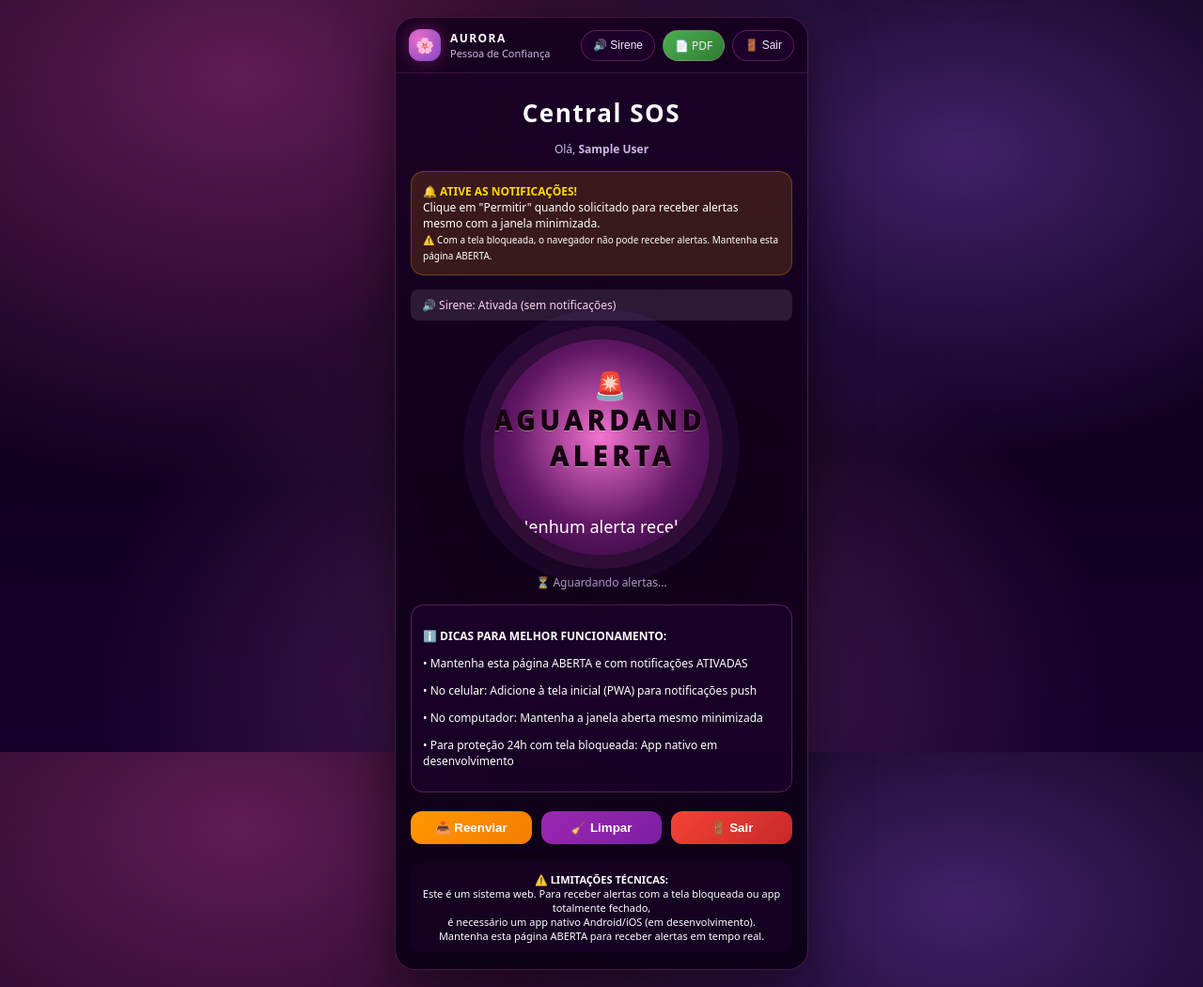
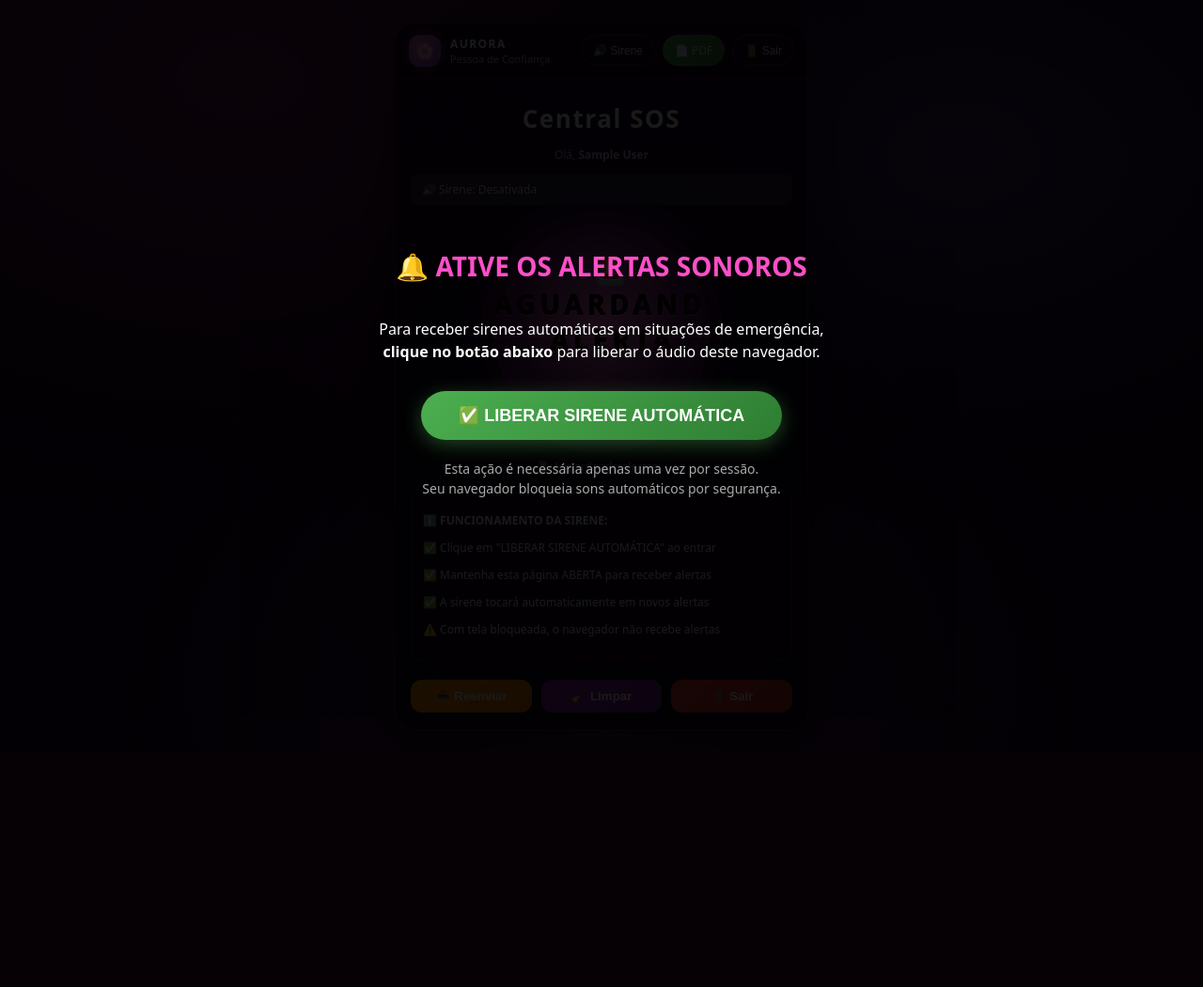
Before and after one commit to salveci2022/aurora_mulher_segura, a Flask app: template templates/panel_trusted.html in a window 1280 px wide. Shown: the whole page at 94% size. After the commit the page ends 758 px from the top, so only its background shows below. Run offline with Flask 3, Linux system fonts and the light colour scheme; the template is opened without the code that fills it: most values are stand-ins (such as "Sample title", 1, 10 or a date in 2020).

Commit message:
add arquivos no repo

```diff
--- a/templates/panel_trusted.html
+++ b/templates/panel_trusted.html
@@ -251,9 +251,76 @@
             border: 1px solid rgba(255, 98, 212, 0.28);
             font-size: 12px;
         }
+        .unlock-audio {
+            position: fixed;
+            top: 0;
+            left: 0;
+            width: 100%;
+            height: 100%;
+            background: rgba(0, 0, 0, 0.9);
+            display: flex;
+            flex-direction: column;
+            justify-content: center;
+            align-items: center;
+            z-index: 9999;
+            text-align: center;
+            padding: 20px;
+        }
+        .unlock-audio h2 {
+            font-size: 28px;
+            margin-bottom: 20px;
+            color: #ff4fc8;
+        }
+        .unlock-audio p {
+            font-size: 16px;
+            margin-bottom: 30px;
+            max-width: 500px;
+            line-height: 1.5;
+        }
+        .unlock-btn {
+            background: linear-gradient(135deg, #4caf50, #2e7d32);
+            color: white;
+            border: none;
+            padding: 15px 40px;
+            font-size: 18px;
+            font-weight: bold;
+            border-radius: 50px;
+            cursor: pointer;
+            transition: all 0.3s;
+            box-shadow: 0 5px 20px rgba(76, 175, 80, 0.4);
+        }
+        .unlock-btn:hover {
+            transform: scale(1.05);
+            box-shadow: 0 8px 25px rgba(76, 175, 80, 0.6);
+        }
+        .flash-screen {
+            position: fixed;
+            top: 0;
+            left: 0;
+            width: 100%;
+            height: 100%;
+            background: rgba(255, 0, 0, 0.3);
+            z-index: 9998;
+            display: none;
+            pointer-events: none;
+        }
     </style>
 </head>
 <body class="aurora-bg">
+    <!-- TELA DE DESBLOQUEIO DE ÁUDIO (APARECE NO PRIMEIRO ACESSO) -->
+    <div id="unlockAudioModal" class="unlock-audio">
+        <h2>🔔 ATIVE OS ALERTAS SONOROS</h2>
+        <p>Para receber sirenes automáticas em situações de emergência,<br><strong>clique no botão abaixo</strong> para liberar o áudio deste navegador.</p>
+        <button id="unlockAudioBtn" class="unlock-btn">✅ LIBERAR SIRENE AUTOMÁTICA</button>
+        <p style="margin-top: 20px; font-size: 14px; color: #aaa;">
+            Esta ação é necessária apenas uma vez por sessão.<br>
+            Seu navegador bloqueia sons automáticos por segurança.
+        </p>
+    </div>
+
+    <!-- EFEITO VISUAL DE ALERTA (FALLBACK QUANDO ÁUDIO BLOQUEADO) -->
+    <div id="flashScreen" class="flash-screen"></div>
+
     <div class="center-wrap">
         <div class="aurora-card">
             <div class="topbar">
@@ -274,13 +341,6 @@
             <div class="content">
                 <h1 class="h1">Central SOS</h1>
                 <p class="center muted small">Olá, <strong>{{ display_name }}</strong></p>
-
-                <!-- AVISO IMPORTANTE PARA NOTIFICAÇÕES -->
-                <div class="warning-box">
-                    <strong>🔔 ATIVE AS NOTIFICAÇÕES!</strong><br>
-                    Clique em "Permitir" quando solicitado para receber alertas mesmo com a janela minimizada.<br>
-                    <small>⚠️ Com a tela bloqueada, o navegador não pode receber alertas. Mantenha esta página ABERTA.</small>
-                </div>
 
                 <div id="sirenStatus" class="siren-status">
                     🔊 Sirene: <span id="sirenStatusText">Desativada</span>
@@ -307,11 +367,11 @@
 
                 <!-- DICAS IMPORTANTES -->
                 <div class="info-box">
-                    <p class="small"><strong>ℹ️ DICAS PARA MELHOR FUNCIONAMENTO:</strong></p>
-                    <p class="small">• Mantenha esta página ABERTA e com notificações ATIVADAS</p>
-                    <p class="small">• No celular: Adicione à tela inicial (PWA) para notificações push</p>
-                    <p class="small">• No computador: Mantenha a janela aberta mesmo minimizada</p>
-                    <p class="small">• Para proteção 24h com tela bloqueada: App nativo em desenvolvimento</p>
+                    <p class="small"><strong>ℹ️ FUNCIONAMENTO DA SIRENE:</strong></p>
+                    <p class="small">✅ Clique em "LIBERAR SIRENE AUTOMÁTICA" ao entrar</p>
+                    <p class="small">✅ Mantenha esta página ABERTA para receber alertas</p>
+                    <p class="small">✅ A sirene tocará automaticamente em novos alertas</p>
+                    <p class="small">⚠️ Com tela bloqueada, o navegador não recebe alertas</p>
                 </div>
 
                 <!-- Botões de Ação -->
@@ -320,14 +380,6 @@
                     <button class="btn-action btn-limpar" onclick="limparAlerta()">🧹 Limpar</button>
                     <button class="btn-action btn-sair" onclick="sairSistema()">🚪 Sair</button>
                 </div>
-
-                <!-- AVISO DE LIMITAÇÕES -->
-                <div style="text-align:center;margin-top:20px;padding:10px;background:rgba(40,0,60,0.3);border-radius:10px;font-size:11px;">
-                    <strong>⚠️ LIMITAÇÕES TÉCNICAS:</strong><br>
-                    Este é um sistema web. Para receber alertas com a tela bloqueada ou app totalmente fechado,<br>
-                    é necessário um app nativo Android/iOS (em desenvolvimento).<br>
-                    Mantenha esta página ABERTA para receber alertas em tempo real.
-                </div>
             </div>
         </div>
     </div>
@@ -335,72 +387,146 @@
     <audio id="sirenSound" src="https://assets.mixkit.co/sfx/preview/mixkit-alarm-digital-clock-beep-989.mp3" preload="auto"></audio>
 
     <script>
-        const siren = document.getElementById('sirenSound');
+        // ===== INICIALIZAÇÃO DO CONTEXTO DE ÁUDIO (SOLUÇÃO DEFINITIVA) =====
+        let audioContext = null;
         let sirenUnlocked = false;
+        let sirenAudio = null;
         let lastAlertId = null;
         let alertaAtual = null;
         const alertButton = document.getElementById('alertButton');
+        const unlockModal = document.getElementById('unlockAudioModal');
+        const unlockBtn = document.getElementById('unlockAudioBtn');
+        const flashScreen = document.getElementById('flashScreen');
 
-        // ===== NOTIFICAÇÕES DE ÁREA DE TRABALHO =====
-        function requestNotificationPermission() {
-            if (!('Notification' in window)) {
-                console.log('⚠️ Este navegador não suporta notificações');
+        // Inicializar áudio no primeiro clique da página (não só no botão)
+        document.addEventListener('click', initAudioContext, { once: true });
+        unlockBtn.addEventListener('click', initAudioContext);
+
+        function initAudioContext() {
+            // Criar contexto de áudio (Web Audio API)
+            if (!audioContext) {
+                window.AudioContext = window.AudioContext || window.webkitAudioContext;
+                if (window.AudioContext) {
+                    audioContext = new AudioContext();
+                    console.log('✅ Contexto de áudio inicializado');
+                }
+            }
+
+            // Carregar e preparar o áudio da sirene
+            if (!sirenAudio) {
+                const audioElement = document.getElementById('sirenSound');
+                sirenAudio = audioElement;
+
+                // Garantir que o áudio está carregado
+                audioElement.load();
+
+                // Configurar para tocar quando desbloqueado
+                audioElement.volume = 1.0;
+            }
+
+            // Marcar como desbloqueado
+            sirenUnlocked = true;
+            document.getElementById('sirenStatusText').textContent = 'Ativada ✓';
+            unlockModal.style.display = 'none';
+            console.log('✅ Áudio desbloqueado com sucesso!');
+
+            // Testar sirene imediatamente para confirmar
+            setTimeout(() => {
+                playSiren();
+                setTimeout(() => {
+                    if (sirenAudio && !sirenAudio.paused) {
+                        sirenAudio.pause();
+                        sirenAudio.currentTime = 0;
+                    }
+                }, 1000);
+            }, 500);
+        }
+
+        // ===== FUNÇÃO DE TOCAR SIRENE (COM FALLBACK VISUAL) =====
+        function playSiren() {
+            if (!sirenUnlocked) {
+                console.warn('⚠️ Sirene bloqueada - usuário não desbloqueou o áudio');
+                triggerVisualAlert();
                 return;
             }
 
-            if (Notification.permission !== 'granted') {
-                Notification.requestPermission().then(permission => {
-                    if (permission === 'granted') {
-                        console.log('✅ Permissão de notificação concedida');
-                        document.getElementById('sirenStatusText').textContent = 'Ativada + Notificações';
-                    } else {
-                        console.log('❌ Permissão de notificação negada');
-                        document.getElementById('sirenStatusText').textContent = 'Ativada (sem notificações)';
+            try {
+                // Método 1: Web Audio API (mais confiável)
+                if (audioContext && sirenAudio) {
+                    const source = audioContext.createMediaElementSource(sirenAudio);
+                    source.connect(audioContext.destination);
+
+                    // Garantir que o áudio está no início
+                    if (sirenAudio.currentTime > 0) {
+                        sirenAudio.currentTime = 0;
                     }
-                });
+
+                    // Tocar com volume máximo
+                    sirenAudio.volume = 1.0;
+                    sirenAudio.play().catch(e => {
+                        console.error('❌ Erro ao tocar sirene:', e);
+                        triggerVisualAlert();
+                    });
+
+                    console.log('🔊 Sirene tocando via Web Audio API');
+                    return;
+                }
+
+                // Método 2: Áudio padrão (fallback)
+                const siren = document.getElementById('sirenSound');
+                if (siren) {
+                    siren.volume = 1.0;
+                    if (siren.currentTime > 0) {
+                        siren.currentTime = 0;
+                    }
+                    siren.play().catch(e => {
+                        console.error('❌ Erro ao tocar sirene:', e);
+                        triggerVisualAlert();
+                    });
+                    console.log('🔊 Sirene tocando via HTMLAudioElement');
+                }
+            } catch (e) {
+                console.error('❌ Erro crítico ao tocar sirene:', e);
+                triggerVisualAlert();
             }
         }
 
-        function showDesktopNotification(alert) {
-            if (!('Notification' in window) || Notification.permission !== 'granted') {
+        // ===== FALLBACK VISUAL QUANDO ÁUDIO BLOQUEADO =====
+        function triggerVisualAlert() {
+            // Piscar tela vermelha
+            flashScreen.style.display = 'block';
+            flashScreen.style.opacity = '0.3';
+
+            // Animação de piscar 3 vezes
+            let count = 0;
+            const interval = setInterval(() => {
+                flashScreen.style.opacity = flashScreen.style.opacity === '0.3' ? '0' : '0.3';
+                count++;
+                if (count >= 6) { // 3 piscadas completas
+                    clearInterval(interval);
+                    setTimeout(() => {
+                        flashScreen.style.display = 'none';
+                    }, 300);
+                }
+            }, 300);
+
+            // Vibrar dispositivo se disponível
+            if (navigator.vibrate) {
+                navigator.vibrate([500, 200, 500, 200, 500]);
+            }
+
+            console.log('🚨 Alerta visual ativado (áudio bloqueado)');
+        }
+
+        // ===== FUNÇÕES EXISTENTES (ATUALIZADAS) =====
+        function testSiren() {
+            if (!sirenUnlocked) {
+                alert('⚠️ Primeiro clique no botão "LIBERAR SIRENE AUTOMÁTICA" na tela inicial!');
                 return;
             }
 
-            const notification = new Notification('🚨 ALERTA DE EMERGÊNCIA', {
-                body: `De: ${alert.name}\nSituação: ${alert.situation}\nClique para ver no mapa`,
-                icon: '/static/icon-192.png',
-                badge: '/static/icon-192.png',
-                requireInteraction: true,
-                silent: false
-            });
-
-            // Foco na janela quando clicar na notificação
-            notification.onclick = function() {
-                window.focus();
-                this.close();
-            };
-
-            // Tocar sirene mesmo com notificação
-            setTimeout(() => {
-                playSiren();
-            }, 500);
-        }
-
-        // Chamar ao carregar a página
-        document.addEventListener('DOMContentLoaded', requestNotificationPermission);
-
-        function testSiren() {
-            sirenUnlocked = true;
-            siren.play().catch(e => console.log('Áudio bloqueado:', e));
-            alert('🔊 Sirene testada!\n\nO áudio está liberado para alertas futuros.');
-            document.getElementById('sirenStatusText').textContent = 'Ativada';
-            requestNotificationPermission(); // Solicitar notificações ao testar sirene
-        }
-
-        function playSiren() {
-            if (sirenUnlocked) {
-                siren.play().catch(e => console.log('Erro ao tocar sirene:', e));
-            }
+            playSiren();
+            alert('🔊 Sirene testada com sucesso!\n\nA sirene tocará automaticamente em novos alertas.');
         }
 
         function updateAlerts() {
@@ -417,8 +543,8 @@
                         lastAlertId = alert.id;
                         alertaAtual = alert;
 
-                        // >>>>> NOTIFICAÇÃO DE ÁREA DE TRABALHO <<<<<
-                        showDesktopNotification(alert);
+                        // >>>>> TOCAR SIRENE AUTOMATICAMENTE <<<<<
+                        playSiren();
 
                         const alertInfo = document.getElementById('alertInfo');
                         const mapContainer = document.getElementById('mapContainer');
@@ -461,9 +587,6 @@
                             locationInfo.style.display = 'none';
                         }
 
-                        // Tocar sirene
-                        playSiren();
-
                         console.log('🚨 Novo alerta recebido!');
                         console.log('ID:', alert.id);
                         console.log('Usuária:', alert.name);
@@ -495,6 +618,7 @@
                 .then(res => {
                     if (res.ok) {
                         alert('✅ Alerta reenviado com sucesso!');
+                        playSiren(); // Tocar sirene no reenvio também
                     } else {
                         alert('❌ Erro ao reenviar alerta');
                     }
@@ -531,6 +655,11 @@
         // Atualizar a cada 3 segundos
         setInterval(updateAlerts, 3000);
         updateAlerts();
+
+        // Mensagem de boas-vindas no console
+        console.log('🌸 Aurora Mulher Segura - Painel da Pessoa de Confiança');
+        console.log('✅ Sistema carregado com sucesso');
+        console.log('💡 Dica: Clique em "LIBERAR SIRENE AUTOMÁTICA" para ativar os alertas sonoros');
     </script>
 </body>
 </html>
```
